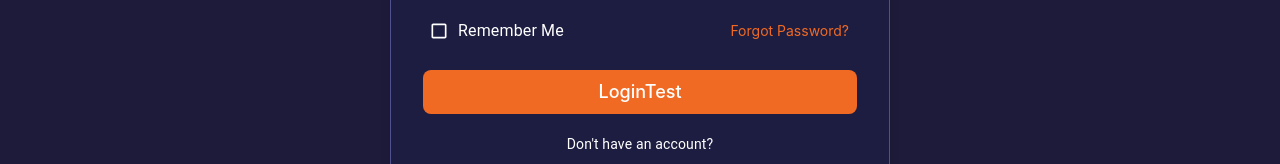
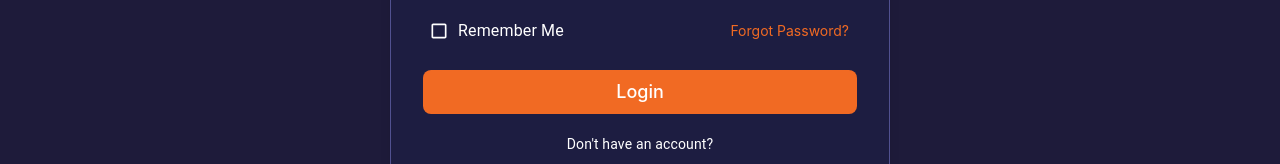
Before and after one commit to BharathSoftSuave/DeskMate-FE, a React (Vite) app: page /login in a window 1280 px wide. Shown: the part 438-602 px from the top of the page. Built offline with nearby package versions, Linux system fonts and the light colour scheme; no server answers.

Commit message:
Revert spell check

```diff
--- a/src/pages/login/index.tsx
+++ b/src/pages/login/index.tsx
@@ -138,7 +138,7 @@ const Login: React.FC = () => {
                 type="submit"
                 className="w-full bg-[var(--weight)] p-2 rounded-lg font-medium text-lg"
               >
-                LoginTest
+                Login
               </button>
               <div className="flex flex-col items-center justify-center space-x-2 mt-2">
                 <Typography variant="body2">Don't have an account?</Typography>
```
